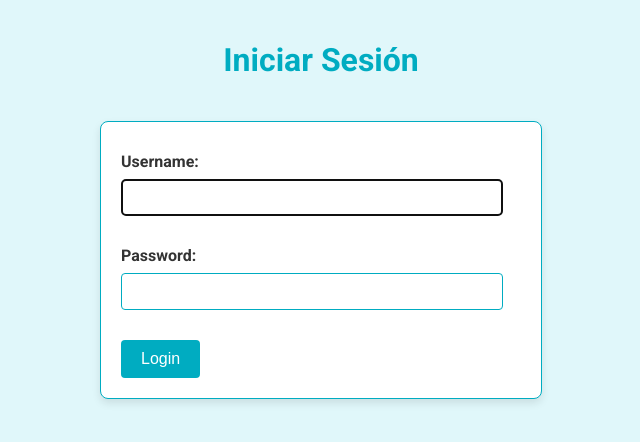
After one commit to SebaMorales74/backend-ti2041-2024, a Django app: page /productos/login/ in a window 1280 px wide. The commit adds this page. Shown: the top 442 px of the page, without its empty margins (319-959 px from the left). Run offline with Django 5.2, Linux system fonts and the light colour scheme.

Commit message:
feat: agregar funcionalidad de inicio y cierre de sesión con vistas y plantilla de login

```diff
--- a/gestion_de_productos/gestion_de_productos/settings.py
+++ b/gestion_de_productos/gestion_de_productos/settings.py
@@ -27,6 +27,8 @@ DEBUG = True
 
 ALLOWED_HOSTS = []
 
+LOGIN_URL = 'login'
+LOGIN_REDIRECT_URL = 'index'
 
 # Application definition
 
--- a/gestion_de_productos/productos/static/styles.css
+++ b/gestion_de_productos/productos/static/styles.css
@@ -53,7 +53,8 @@ label {
 }
 
 input[type="text"],
-input[type="number"] {
+input[type="number"],
+input[type="password"] {
     width: 90%;
     padding: 10px;
     margin-bottom: 20px;
--- /dev/null
+++ b/gestion_de_productos/productos/templates/login.html
@@ -0,0 +1,18 @@
+<!DOCTYPE html>
+<html lang="es">
+{% load static %}
+<head>
+    <meta charset="UTF-8">
+    <meta name="viewport" content="width=device-width, initial-scale=1.0">
+    <link rel="stylesheet" href="{% static 'styles.css' %}">
+    <title>Login</title>
+</head>
+<body>
+    <h1>Iniciar Sesión</h1>
+    <form method="post">
+        {% csrf_token %}
+        {{ form.as_p }}
+        <button type="submit">Login</button>
+    </form>
+</body>
+</html>
--- a/gestion_de_productos/productos/urls.py
+++ b/gestion_de_productos/productos/urls.py
@@ -6,4 +6,6 @@ urlpatterns = [
     path("", views.index, name="index"),
     path("registro/", views.registro, name="registro"),
     path("resultado/", views.resultado, name="resultado"),
+    path('login/', views.user_login, name='login'),
+    path('logout/', views.user_logout, name='logout'),
 ]
--- a/gestion_de_productos/productos/views.py
+++ b/gestion_de_productos/productos/views.py
@@ -2,10 +2,17 @@ from django.shortcuts import render, redirect
 from .models import Producto
 from .forms import ProductoForm
 
+from django.contrib.auth import authenticate, login, logout
+from django.contrib.auth.forms import AuthenticationForm
+from django.contrib.auth.decorators import login_required
+from django.contrib.admin.views.decorators import staff_member_required
+
+@login_required
 def index(request):
     productos = Producto.objects.all()
     return render(request, 'templates/index.html', {'productos': productos})
 
+@staff_member_required
 def registro(request):
     if request.method == 'POST':
         form = ProductoForm(request.POST)
@@ -16,6 +23,7 @@ def registro(request):
         form = ProductoForm()
     return render(request, 'templates/registro.html', {'form': form})
 
+@login_required
 def resultado(request):
     producto = None
     error = None
@@ -26,3 +34,21 @@ def resultado(request):
         except Producto.DoesNotExist:
             error = "Producto no encontrado"
     return render(request, 'templates/resultado.html', {'producto': producto, 'error': error})
+
+def user_login(request):
+    if request.method == 'POST':
+        form = AuthenticationForm(request, data=request.POST)
+        if form.is_valid():
+            username = form.cleaned_data.get('username')
+            password = form.cleaned_data.get('password')
+            user = authenticate(username=username, password=password)
+            if user is not None:
+                login(request, user)
+                return redirect('index')
+    else:
+        form = AuthenticationForm()
+    return render(request, 'templates/login.html', {'form': form})
+
+def user_logout(request):
+    logout(request)
+    return redirect('login')
```
